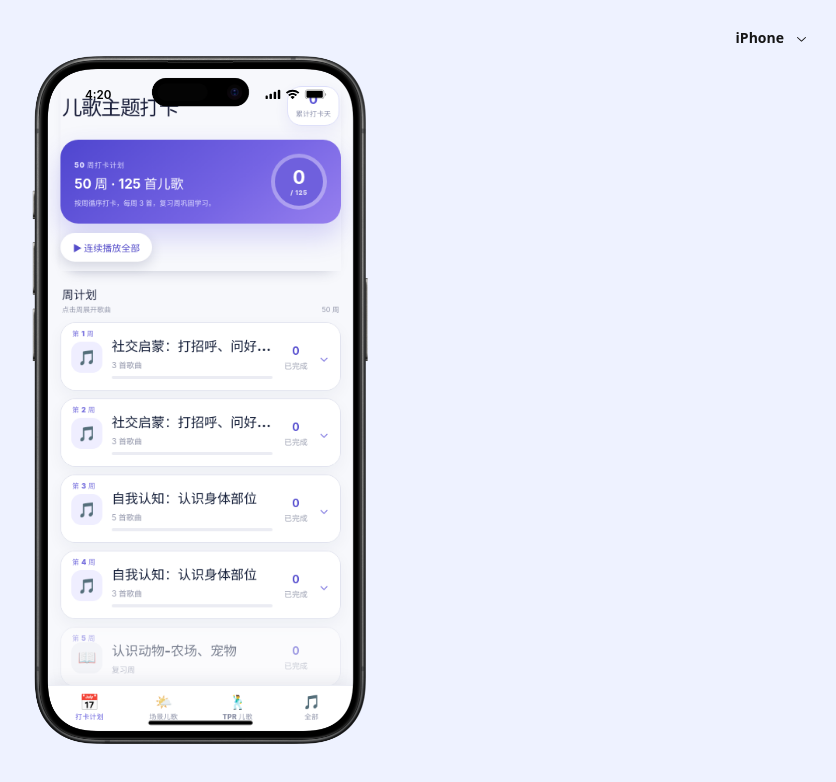
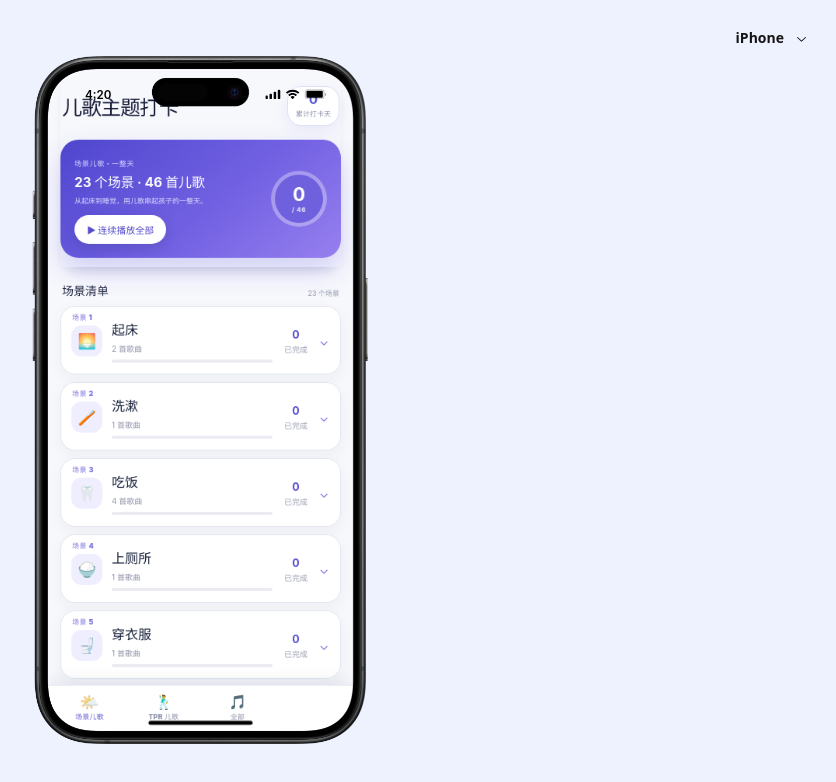
Before and after one commit to jingjie0209/sss-rhyme-checkin, a React (Vite) app: page / in a window 1280 px wide. Shown: the top 782 px of the page, without its empty margins (440-1276 px from the left). Built offline with nearby package versions, Linux system fonts and the light colour scheme.

Commit message:
feat: remove plan tab

```diff
--- a/src/Prototype.tsx
+++ b/src/Prototype.tsx
@@ -4,7 +4,6 @@ import { RESOURCE_DATA, type ResourceSong, type ThemeGroup } from "./data/appDat
 import { SONG_TPR } from "./data/tprData";
 import { TPR_SONGS, type TprSong } from "./data/tprSongs";
 import { SCENE_GROUPS, type SceneSong, type SceneGroup } from "./data/sceneData";
-import { PLAN_WEEKS } from "./data/planData";
 import { usePlayAll, type PlayAllTrack } from "./playAll";
 import { SONG_PREVIEWS } from "./data/previewData";
 
@@ -249,125 +248,6 @@ function PlayAllButton({ player }: { player: ReturnType<typeof usePlayAll> }) {
 }
 
 
-function PlanLibraryView({ flow }: { flow: FlowControls }) {
-  const { checked } = useCheckins();
-  const [expanded, setExpanded] = useState<number | null>(null);
-  const weeks = PLAN_WEEKS;
-
-  const openSong = (song: { id: string; no: number; title: string }, week: number) => {
-    const songWithTheme: SongWithTheme = {
-      id: song.id, no: song.no, title: song.title,
-      hasLyrics: false, hasFlashcards: false, flashJpgCount: 0,
-      themeId: `plan-week-${week}`, themeName: `第${week}周`, themeLabel: `第${week}周`,
-    };
-    flow.push({ id: song.id, headerHeight: 0, render: () => <SongDetail song={songWithTheme} onBack={flow.pop} /> });
-  };
-
-  const flatTracks: PlayAllTrack[] = weeks.flatMap(w => w.songs.map(s => ({ id: s.id, title: s.title })));
-  const player = usePlayAll(flatTracks, LOCAL_AUDIO);
-  const [weekPlayer, setWeekPlayer] = useState<{ weekIdx: number; songIdx: number } | null>(null);
-  const weekAudioRef = useRef<HTMLAudioElement | null>(null);
-  const weekPlayerPlaying = weekPlayer !== null;
-
-  const startWeekPlay = (weekIdx: number) => {
-    setWeekPlayer({ weekIdx, songIdx: 0 });
-  };
-  const stopWeekPlay = () => {
-    weekAudioRef.current?.pause();
-    setWeekPlayer(null);
-  };
-
-  useEffect(() => {
-    if (!weekPlayer) return;
-    const week = weeks[weekPlayer.weekIdx];
-    if (!week?.songs.length) return;
-    const track = week.songs[weekPlayer.songIdx];
-    if (!track) { stopWeekPlay(); return; }
-    const src = LOCAL_AUDIO[track.id];
-    if (!src) { stopWeekPlay(); return; }
-    let el = weekAudioRef.current;
-    if (!el) { el = new Audio(); weekAudioRef.current = el; }
-    el.src = src;
-    el.play().catch(() => {});
-    const onEnded = () => {
-      if (weekPlayer.songIdx + 1 < week.songs.length) {
-        setWeekPlayer({ weekIdx: weekPlayer.weekIdx, songIdx: weekPlayer.songIdx + 1 });
-      } else {
-        stopWeekPlay();
-      }
-    };
-    el.addEventListener("ended", onEnded);
-    return () => el.removeEventListener("ended", onEnded);
-  }, [weekPlayer]);
-
-  const totalSongs = weeks.reduce((sum, w) => sum + w.songs.length, 0);
-  const done = weeks.reduce((sum, w) => sum + w.songs.filter(s => checked.has(s.id)).length, 0);
-  const totalPercent = totalSongs ? Math.min(100, done / totalSongs * 100) : 0;
-
-  return (
-    <>
-      <div className="resource-sticky-top">
-        <AppHeader />
-        <section className="theme-hero">
-          <div>
-            <span>50 周打卡计划</span>
-            <strong>50 周 · {totalSongs} 首儿歌</strong>
-            <p>按周循序打卡，每周 3 首，复习周巩固学习。</p>
-          </div>
-          <div className="hero-progress" style={{ "--progress": totalPercent } as CSSProperties}><b>{done}</b><span>/ {totalSongs}</span></div>
-        </section>
-        <PlayAllButton player={player} />
-      </div>
-      <div className="section-heading"><div><b>周计划</b><span>点击周展开歌曲</span></div><small>{weeks.length} 周</small></div>
-      <section className="theme-accordion-list">
-        {weeks.map((week) => {
-          const isOpen = expanded === week.week;
-          const completed = week.songs.filter(s => checked.has(s.id)).length;
-          const percent = week.songs.length ? Math.round(completed / week.songs.length * 100) : 0;
-          const isReview = week.songs.length === 0;
-          return (
-            <article className={`theme-accordion ${isOpen ? "open" : ""} ${isReview ? "review-week" : ""}`} key={week.week}>
-              <button className="theme-accordion-head" onClick={() => { if (!isReview) setExpanded(isOpen ? null : week.week); }} type="button" aria-expanded={isOpen} disabled={isReview}>
-                <span className="theme-order">第 {week.week} 周</span>
-                <span className="theme-symbol">{isReview ? "📖" : "🎵"}</span>
-                <span className="theme-title-block">
-                  <b>{week.theme}</b>
-                  <small>{isReview ? "复习周" : `${week.songs.length} 首歌曲`}</small>
-                  {!isReview && <i><em style={{ width: `${percent}%` }} /></i>}
-                </span>
-                <span className="theme-complete"><b>{completed}</b><small>已完成</small></span>
-                {!isReview && <span className="theme-chevron">⌄</span>}
-              </button>
-              {isOpen && !isReview ? (
-                <div className="theme-song-list">
-                  <button className="week-play-all" onClick={() => { if (weekPlayerPlaying) stopWeekPlay(); else startWeekPlay(weeks.indexOf(week)); }} type="button">
-                    {weekPlayerPlaying ? '⏹ 停止播放本周' : '▶ 播放本周全部'}
-                  </button>
-                  {week.songs.map((song) => {
-                    const doneSong = checked.has(song.id);
-                    return (
-                      <article className={`theme-song-row ${doneSong ? "checked" : ""}`} key={song.id}>
-                        <button className="song-open-button" onClick={() => openSong(song, week.week)} type="button">
-                          <span className="song-number">{String(song.no).padStart(2, "0")}</span>
-                          <span className="song-row-copy">
-                            <b>{songDisplayName(song.title)}</b>
-                          </span>
-                          <span className="song-open-arrow">›</span>
-                        </button>
-                        <CheckinButton songId={song.id} compact />
-                      </article>
-                    );
-                  })}
-                </div>
-              ) : null}
-            </article>
-          );
-        })}
-      </section>
-    </>
-  );
-}
-
 function SceneLibraryView({ flow }: { flow: FlowControls }) {
   const { checked } = useCheckins();
   const [expanded, setExpanded] = useState<string | null>(null);
@@ -576,19 +456,15 @@ function ThemeLibraryView({ flow }: { flow: FlowControls }) {
 }
 
 function ResourceShell({ flow, mobile = false }: { flow: FlowControls; mobile?: boolean }) {
-  const [tab, setTab] = useState<"plan" | "scene" | "tpr" | "all">("plan");
+  const [tab, setTab] = useState<"scene" | "tpr" | "all">("scene");
   return (
     <div className={`resource-shell ${mobile ? "native-mobile" : ""}`}>
       <MobileScroll className="resource-scroll">
         <main className="resource-main">
-          {tab === "plan" ? <PlanLibraryView flow={flow} /> : tab === "scene" ? <SceneLibraryView flow={flow} /> : tab === "tpr" ? <TprLibraryView flow={flow} /> : <ThemeLibraryView flow={flow} />}
+          {tab === "scene" ? <SceneLibraryView flow={flow} /> : tab === "tpr" ? <TprLibraryView flow={flow} /> : <ThemeLibraryView flow={flow} />}
         </main>
       </MobileScroll>
       <nav className="bottom-tab-bar" role="tablist" aria-label="内容分类">
-        <button className={tab === "plan" ? "active" : ""} onClick={() => setTab("plan")} type="button" role="tab" aria-selected={tab === "plan"}>
-          <i>📅</i>
-          <span>打卡计划</span>
-        </button>
         <button className={tab === "scene" ? "active" : ""} onClick={() => setTab("scene")} type="button" role="tab" aria-selected={tab === "scene"}>
           <i className="tab-icon-soft">🌤️</i>
           <span>场景儿歌</span>
```
